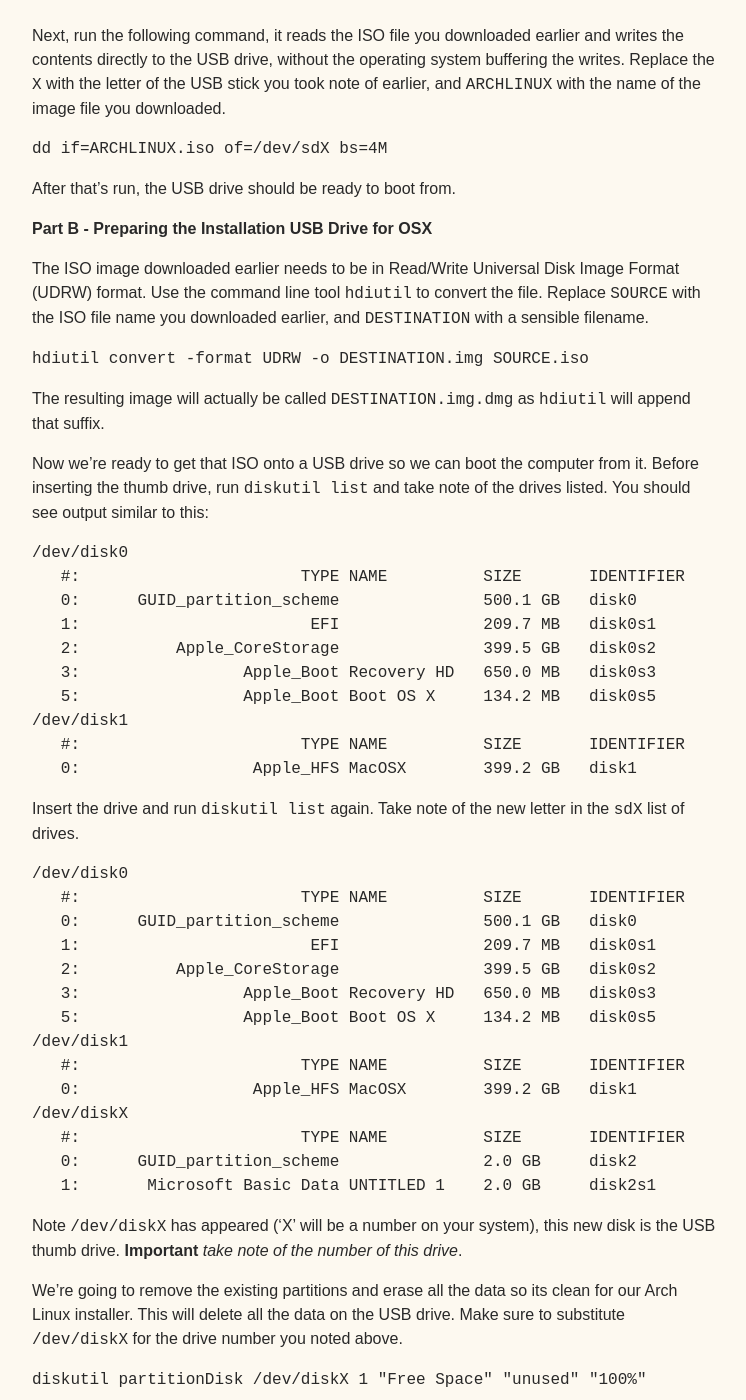
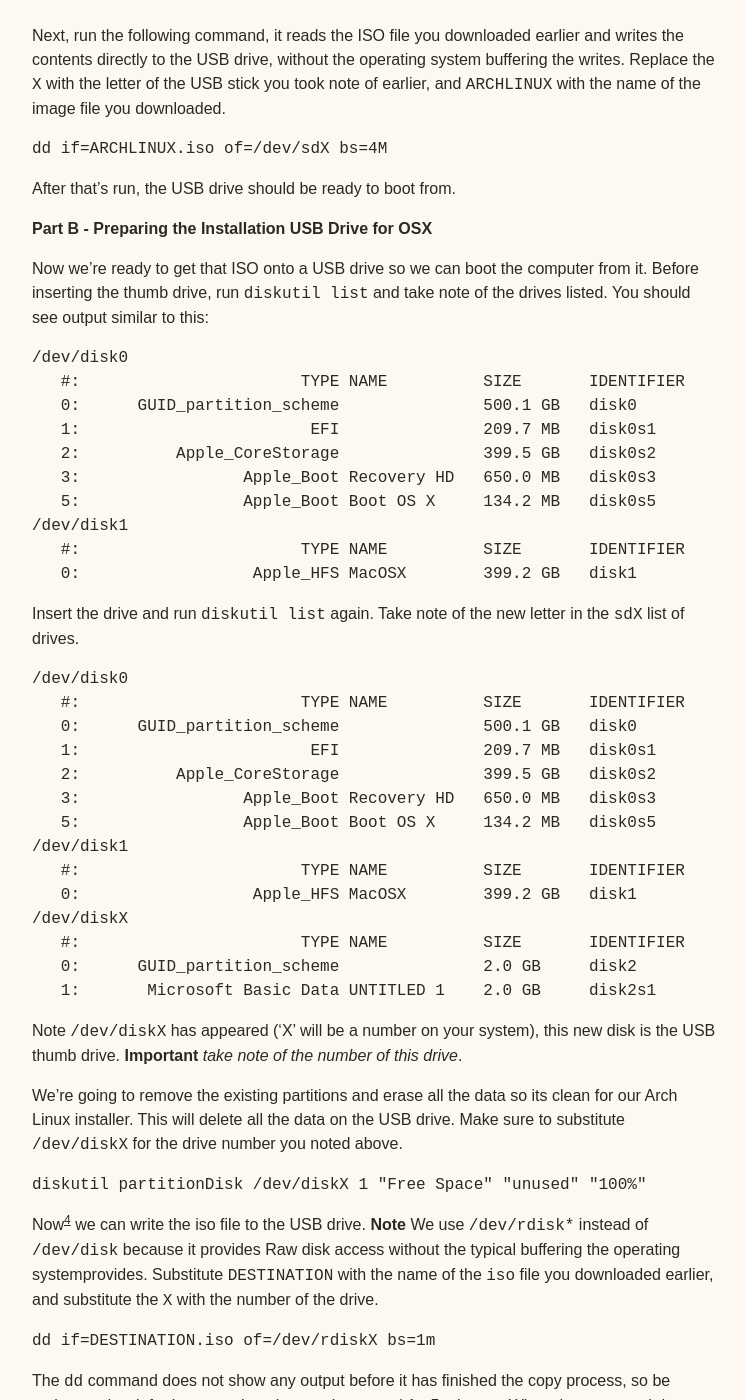
Before and after one commit to visual-assault/visual-assault.github.io, a Jekyll site: the page built from _posts/2016-03-07-install-encrypted-arch-linux-on-apple-macbook-pro.md, in a window 1280 px wide and 1400 px high, scrolled down 5710 px. Shown: the whole window, without its empty margins (380-1126 px from the left). Built offline with Jekyll 4.4.1, drawn with Linux system fonts in a browser that asks for light colours; some of the changed text lies outside the part shown.

Commit message:
Simplified section on the iso image creation

```diff
--- a/_posts/2016-03-07-install-encrypted-arch-linux-on-apple-macbook-pro.md
+++ b/_posts/2016-03-07-install-encrypted-arch-linux-on-apple-macbook-pro.md
@@ -320,16 +320,6 @@ After that’s run, the USB drive should be ready to boot from.
 
 #### Part B - Preparing the Installation USB Drive for OSX
 
-The ISO image downloaded earlier needs to be in Read/Write Universal Disk
-Image Format (UDRW) format. Use the command line tool `hdiutil` to convert
-the file. Replace `SOURCE` with the ISO file name you downloaded earlier,
-and `DESTINATION` with a sensible filename.
-
-    hdiutil convert -format UDRW -o DESTINATION.img SOURCE.iso
-
-The resulting image will actually be called `DESTINATION.img.dmg` as
-`hdiutil` will append that suffix.
-
 Now we’re ready to get that ISO onto a USB drive so we can boot the computer
 from it. Before inserting the thumb drive, run `diskutil list` and take note of the
 drives listed. You should see output similar to this:
@@ -374,13 +364,13 @@ noted above.
 
     diskutil partitionDisk /dev/diskX 1 "Free Space" "unused" "100%"
 
-Now we can write the converted image file we created earlier to the USB
+Now<sup>[4](#4)</sup> we can write the iso file to the USB
 drive. **Note** We use `/dev/rdisk*` instead of `/dev/disk` because
 it provides Raw disk access without the typical buffering the operating
-systemprovides. Substitute `DESTINATION` with the name of the image file
-you created earlier, and substitute the `X` with the number of the drive.
+systemprovides. Substitute `DESTINATION` with the name of the `iso` file
+you downloaded earlier, and substitute the `X` with the number of the drive.
 
-    dd if=DESTINATION.img.dmg of=/dev/rdiskX bs=1m
+    dd if=DESTINATION.iso of=/dev/rdiskX bs=1m
 
 The `dd` command does not show any output before it has finished the copy
 process, so be patient and wait for it to complete, it can take around
@@ -1447,3 +1437,7 @@ Any changes to this article will be annotated with a footnote and explained here
    March 8, 2016: Previously omitted the `-S` option in `yaourt`, fixed.</div>
 1. <div id="3"><a name="3"></a>
    March 8, 2016: Added a section covering the Apple Trackpad.</div>
+1. <div id="4"><a name="4"></a>
+   March 14, 2016: Thanks to
+   [Fr0gm4n](https://www.reddit.com/r/archlinux/comments/493k4n/installing_encrypted_arch_linux_on_an_apple/d0y36h4?context=3)
+   for simplifying the USB `iso` USB section.</div>
```
